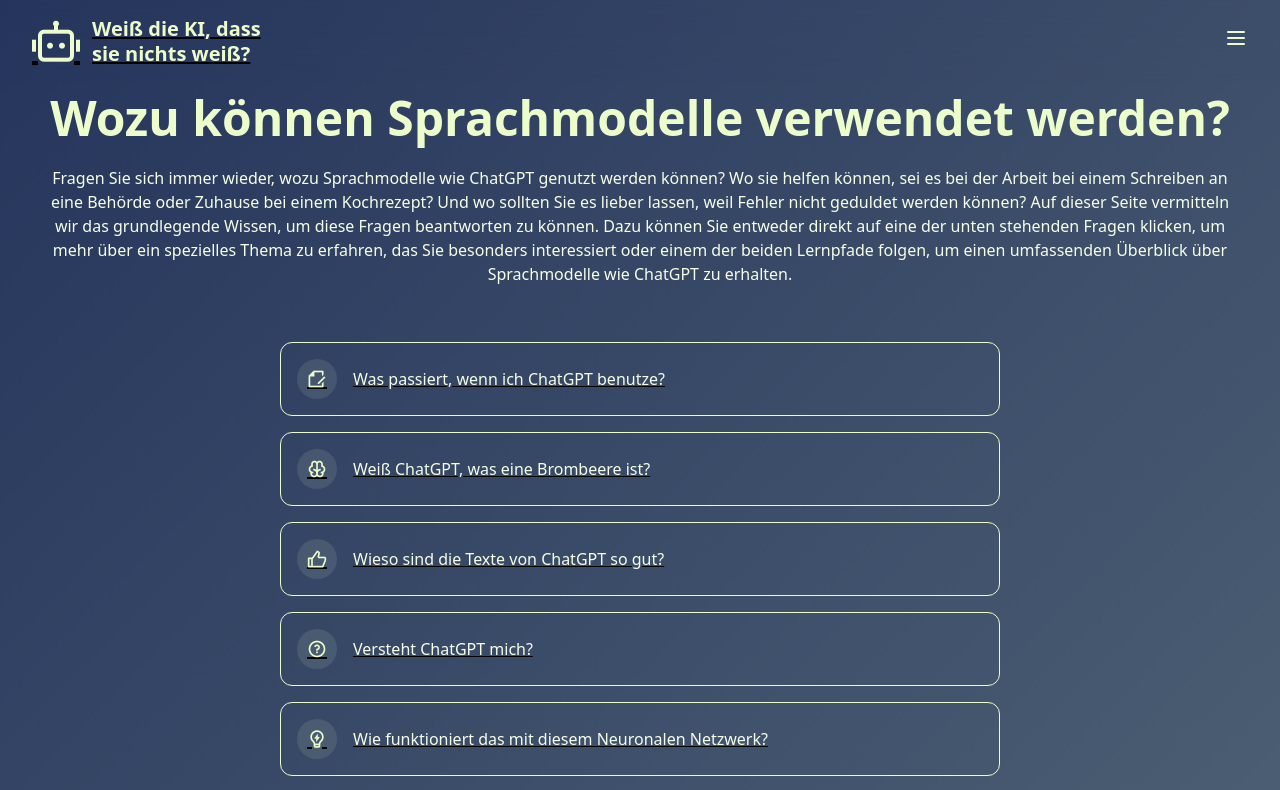
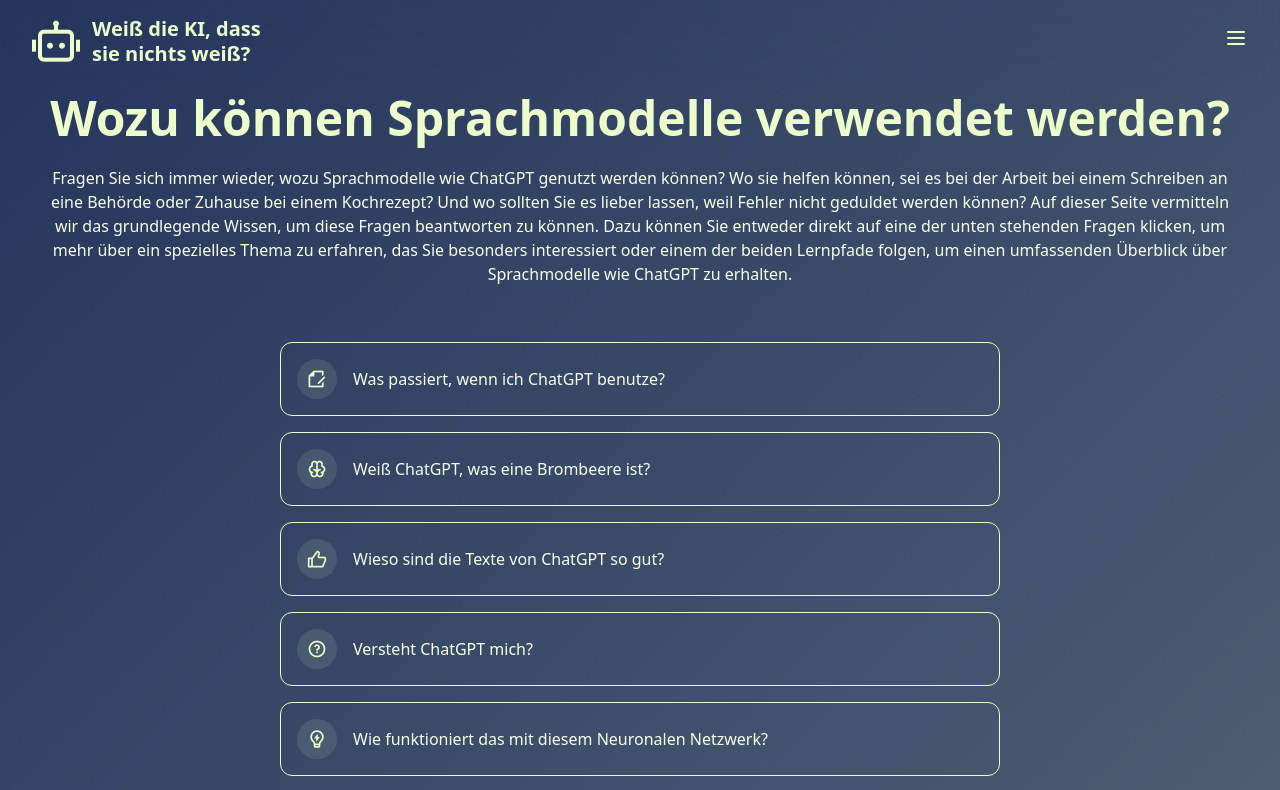
Before and after one commit to TNattermann/weiss-die-ki-dass-sie-nichts-weiss-frontend, a React (Vite) app: page / in a window 1280 px wide. Shown: the top 790 px of the page. Built offline with nearby package versions, Linux system fonts and the light colour scheme.

Commit message:
fixed css

```diff
--- a/src/index.css
+++ b/src/index.css
@@ -42,10 +42,6 @@
     /* noinspection CssUnknownTarget */
     background-image: url("/bg-gradient.png");
   }
-}
-
-a {
-  text-decoration: underline;
 }
 
 .neural-bg {
```
